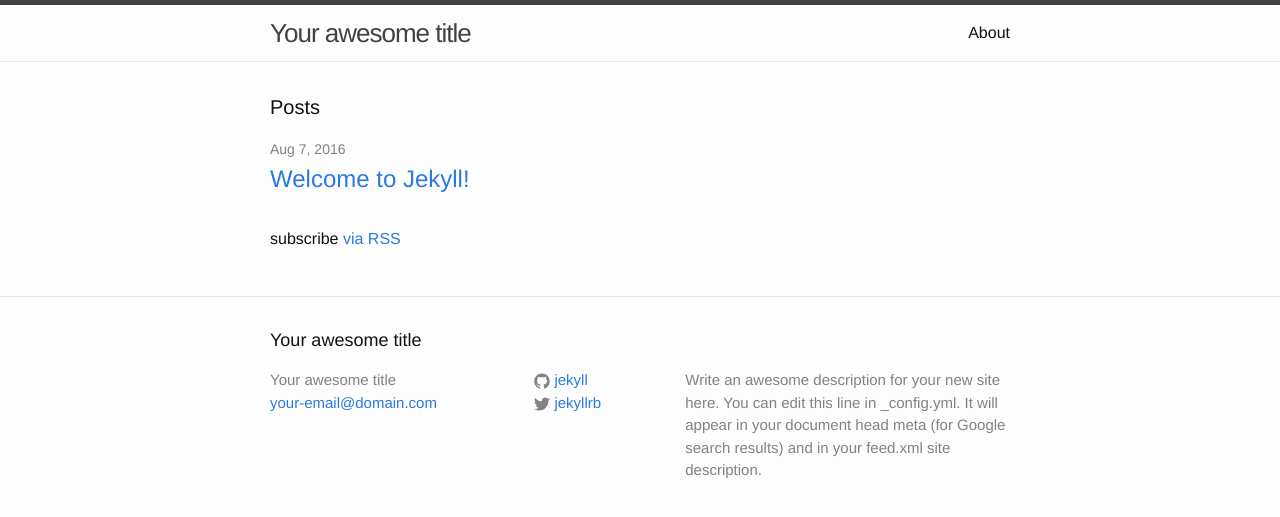
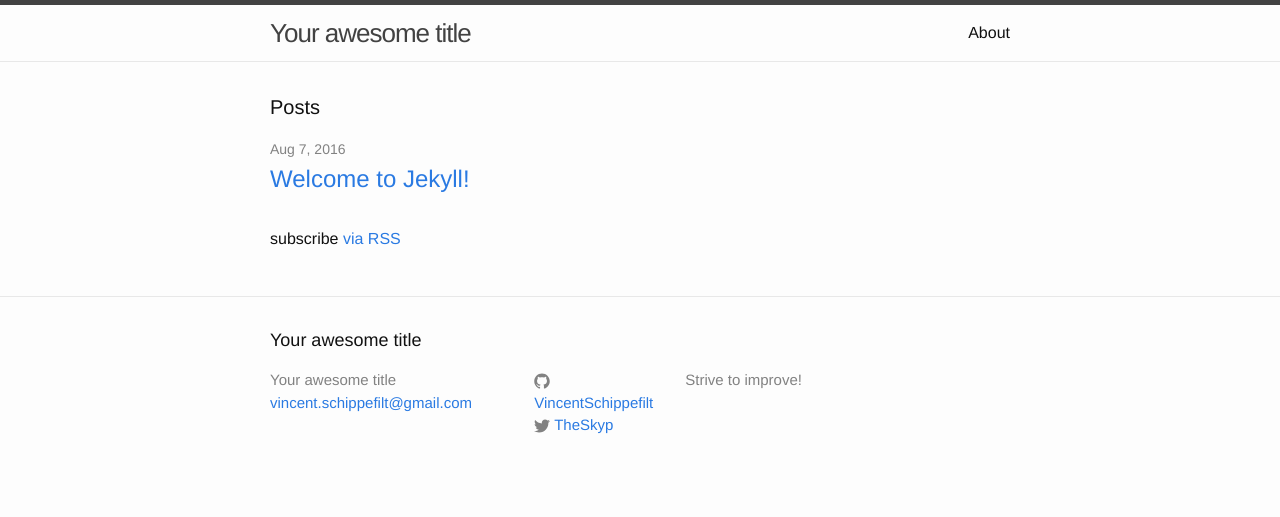
Before and after one commit to VincentSchippefilt/VincentSchippefilt.github.io, a Jekyll site: the page built from index.html, in a window 1280 px wide. Shown: the top 517 px of the page. Built offline with Jekyll 4.4.1, drawn with Linux system fonts in a browser that asks for light colours.

Commit message:
beginning of cv

```diff
--- a/_config.yml
+++ b/_config.yml
@@ -14,16 +14,18 @@
 # You can create any custom variable you would like, and they will be accessible
 # in the templates via {{ site.myvariable }}.
 title: Your awesome title
-email: your-email@domain.com
+email: vincent.schippefilt@gmail.com
 description: > # this means to ignore newlines until "baseurl:"
-  Write an awesome description for your new site here. You can edit this
-  line in _config.yml. It will appear in your document head meta (for
-  Google search results) and in your feed.xml site description.
+  Strive to improve!
 baseurl: "" # the subpath of your site, e.g. /blog
-url: "http://example.com" # the base hostname & protocol for your site
-twitter_username: jekyllrb
-github_username:  jekyll
+url: "http://www.schippefilt.com" # the base hostname & protocol for your site
+twitter_username: TheSkyp
+github_username:  VincentSchippefilt
 
 # Build settings
 markdown: kramdown
 theme: minima
+
+# custom settings
+permalink: /:year/:month/:title
+tagline: Strive to improve!
```
